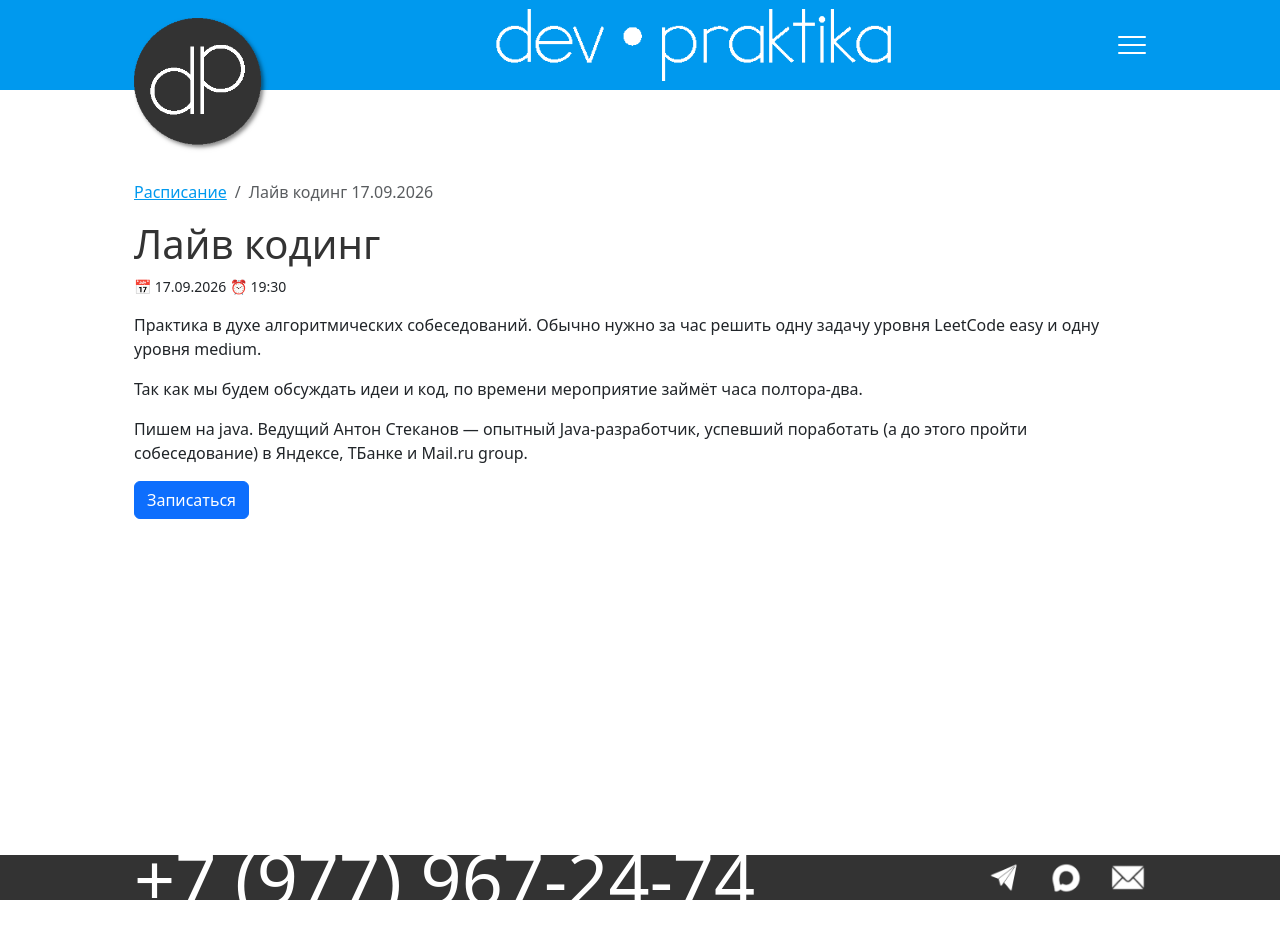
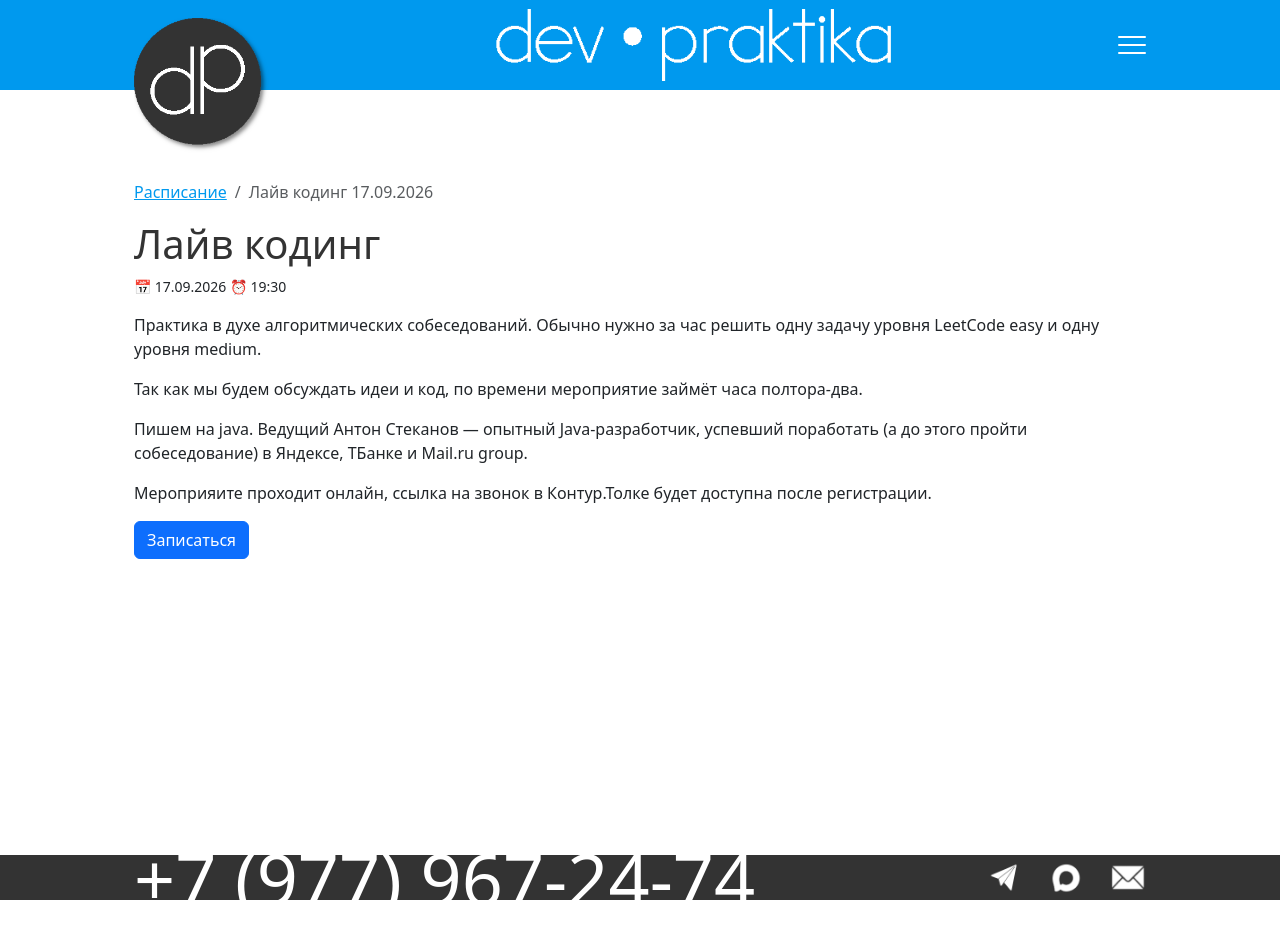
Before and after one commit to devpraktika-ru/devpraktika-ru.github.io, a Jekyll site: the page built from _posts/2026-09-17-live-coding.md, in a window 1280 px wide. Built offline with Jekyll 4.4.1, drawn with Linux system fonts in a browser that asks for light colours.

Commit message:
Добавил текст про онлайн

```diff
--- a/_posts/2026-09-17-live-coding.md
+++ b/_posts/2026-09-17-live-coding.md
@@ -7,8 +7,12 @@ educators:
   - anton-stekanov
 ---
 
-Практика в духе алгоритмических собеседований. Обычно нужно за час решить одну задачу уровня LeetCode easy и одну уровня medium.
+Практика в духе алгоритмических собеседований.
+Обычно нужно за час решить одну задачу уровня LeetCode easy и одну уровня medium.
 
 Так как мы будем обсуждать идеи и код, по времени мероприятие займёт часа полтора-два.
 
-Пишем на java. Ведущий Антон Стеканов — опытный Java-разработчик, успевший поработать (а до этого пройти собеседование) в Яндексе, ТБанке и Mail.ru group.
+Пишем на java.
+Ведущий Антон Стеканов — опытный Java-разработчик, успевший поработать (а до этого пройти собеседование) в Яндексе, ТБанке и Mail.ru group.
+
+Мероприяите проходит онлайн, ссылка на звонок в Контур.Толке будет доступна после регистрации.
```
